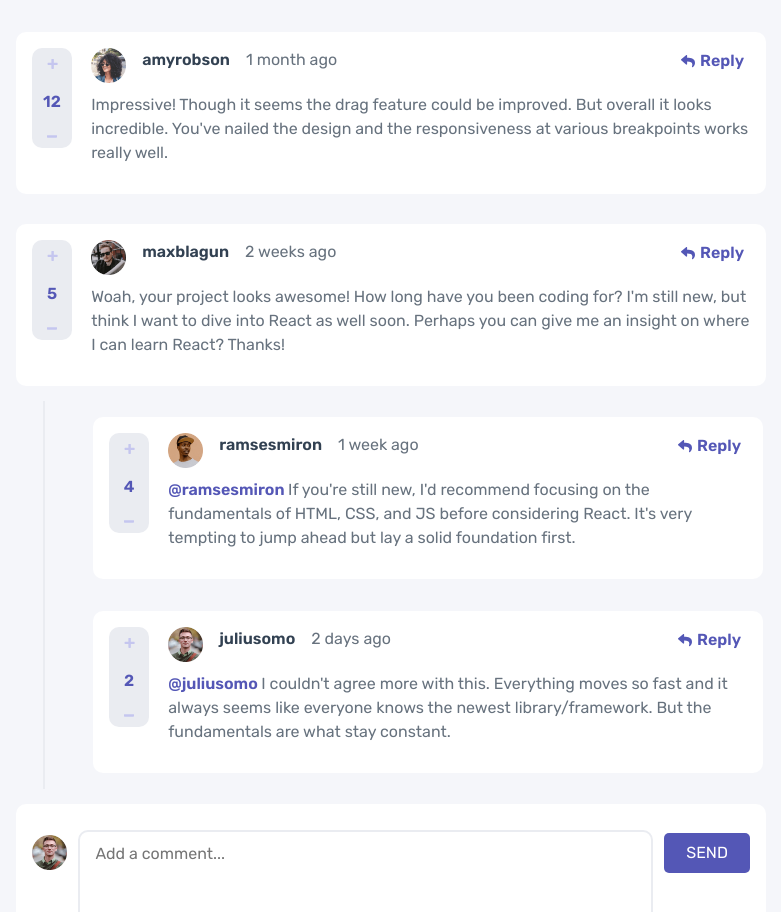
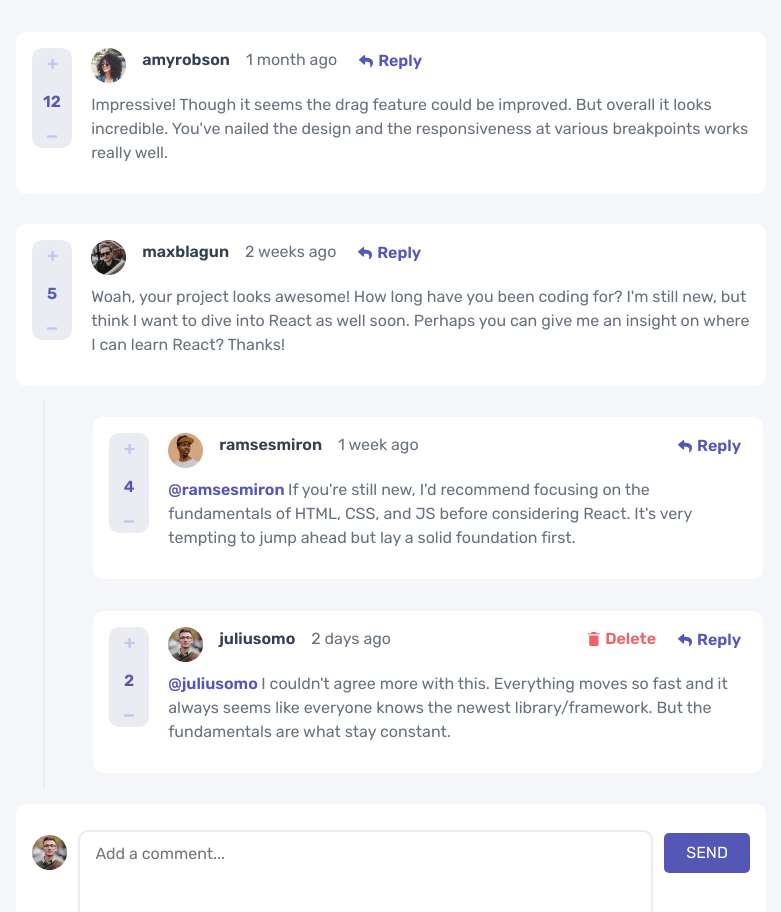
Before and after one commit to cwu90/interactive-app-section, a React (Create React App) app: page / in a window 1280 px wide. Shown: the top 912 px of the page, without its empty margins (249-1030 px from the left). Built offline with nearby package versions, Linux system fonts and the light colour scheme.

Commit message:
Delete Function In Progress/CSS Update

```diff
--- a/src/App.js
+++ b/src/App.js
@@ -53,7 +53,6 @@ function App() {
   if (!comments || comments.length === 0) {
     return <p>No Comments Yet</p>;
   }
-
   return (
     <div className="App">
       {comments.map(comment => (
--- a/src/components/Comment.js
+++ b/src/components/Comment.js
@@ -16,17 +16,19 @@ function Comment({
   counter,
   updateScore,
   type,
+  deleteReplies,
 }) {
   const [replyMode, setReplyMode] = useState(false);
   const [score, setScore] = useState(counter);
   const [voted, setVoted] = useState(counter.voted ?? false);
-  // const [isDisabled, setIsDisabled] = useState(false);
 
+  //Toggle replyMode stage to display/remove addComment component
   const clickHandlerReply = e => {
     e.preventDefault();
     setReplyMode(prevReply => !prevReply);
   };
 
+  //Pushing newReply object to replies array
   const addReply = newReply => {
     const replies = [...comment.replies, newReply];
     updateReplies(replies, comment.id);
@@ -107,6 +109,7 @@ function Comment({
               handleMinus={handleMinus}
               handleAdd={handleAdd}
               currentuser={currentuser}
+              deleteReplies={deleteReplies}
             />
           ))}
       </div>
--- a/src/components/Reply.js
+++ b/src/components/Reply.js
@@ -1,12 +1,26 @@
 import IconReply from '../assets/icon-reply.svg';
 import IconPlus from '../assets/icon-plus.svg';
 import IconMinus from '../assets/icon-minus.svg';
+import IconDelete from '../assets/icon-delete.svg';
 import { useState } from 'react';
 
-function Reply({ replies, counter, type, updateScore, currentuser }) {
+function Reply({
+  replies,
+  counter,
+  type,
+  updateScore,
+  currentuser,
+  deleteReplies,
+}) {
   const [score, setScore] = useState(counter);
   const [voted, setVoted] = useState(counter.voted ?? false);
 
+  //Delete replies
+  const deleteItem = e => {
+    console.log(replies.id);
+  };
+
+  //Separate addition function for replies
   const handleAdd = () => {
     if (replies.user.username === currentuser.username) return;
     if (voted === false) {
@@ -16,7 +30,7 @@ function Reply({ replies, counter, type, updateScore, currentuser }) {
       setVoted(true);
     }
   };
-
+  //Separate subtraction function for replies
   const handleMinus = () => {
     if (replies.user.username === currentuser.username) return;
     if (voted === true) {
@@ -45,6 +59,22 @@ function Reply({ replies, counter, type, updateScore, currentuser }) {
             />
             <div className="username">{replies.user.username}</div>
             <div className="posted-time">{replies.createdAt}</div>
+            {replies.user.username === currentuser.username && (
+              <div className="delete-btn" onClick={deleteItem}>
+                <img src={IconDelete} alt="delete" className="delete-icon" />
+                <p>Delete</p>
+              </div>
+            )}
+            {replies.user.username !== currentuser.username && (
+              <div className="delete-btn-hidden">
+                <img
+                  src={IconDelete}
+                  alt="delete-hidden"
+                  className="delete-icon"
+                />
+                <p>Delete</p>
+              </div>
+            )}
             <div className="comment-btn">
               <button className="reply-btn">
                 <img src={IconReply} alt="reply" className="reply-icon" />
--- a/src/index.css
+++ b/src/index.css
@@ -95,11 +95,11 @@ select {
   padding: 2rem 0;
 }
 
-.mainpage {
+/* .mainpage {
   display: flex;
   flex-direction: column;
   gap: 1rem;
-}
+} */
 .comment-container {
   background-color: var(--neutral--white);
   width: 750px;
@@ -151,12 +151,32 @@ select {
   color: var(--neutral--grayish-blue);
 }
 
-.comment-btn {
+.user-pic {
+  width: 35px;
+}
+
+.delete-btn {
+  display: flex;
+  flex-direction: row;
+  margin-bottom: auto;
+  gap: 5px;
   margin-left: auto;
 }
+.delete-btn-hidden {
+  display: flex;
+  flex-direction: row;
+  margin-bottom: auto;
+  gap: 5px;
+  margin-left: auto;
+  visibility: hidden;
+}
+.delete-btn p {
+  font-weight: 600;
+  color: var(--primary--clr-red);
+}
 
-.user-pic {
-  width: 35px;
+.delete-icon {
+  margin-block: auto;
 }
 
 .reply-btn {
@@ -168,7 +188,7 @@ select {
 }
 
 .reply-icon {
-  margin: auto;
+  margin-block: auto;
 }
 
 .comment-btn p {
```
